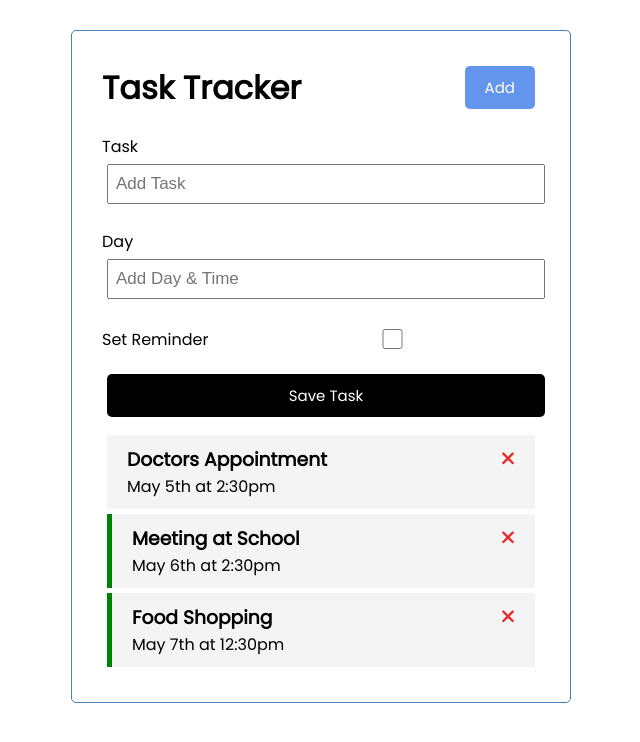
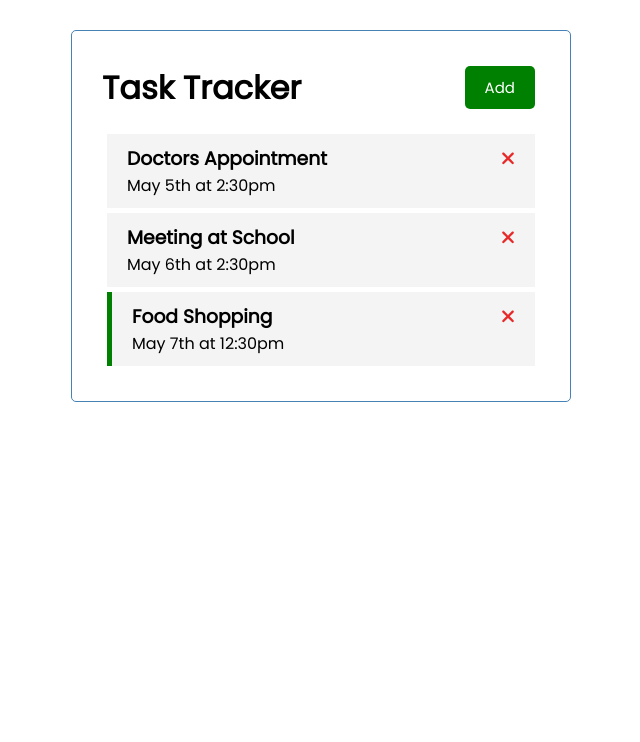
Before and after one commit to Petertran198/Task-tracker, an Angular app: page / in a window 1280 px wide. Shown: the top 742 px of the page, without its empty margins (319-959 px from the left). Built offline with nearby package versions, Linux system fonts and the light colour scheme; data requests are answered from the project's data file.

Commit message:
Added a way to pass/connect  data and change two ui element that are SIBLING components

```diff
--- a/db.json
+++ b/db.json
@@ -10,7 +10,7 @@
       "id": 2,
       "text": "Meeting at School",
       "day": "May 6th at 2:30pm",
-      "reminder": true
+      "reminder": false
     },
     {
       "id": 3,
--- a/src/app/components/add-task-form/add-task-form.component.html
+++ b/src/app/components/add-task-form/add-task-form.component.html
@@ -1,4 +1,4 @@
-<form class="mb-1" (ngSubmit)="onSubmit()">
+<form *ngIf="isTaskFormShown" class="mb-1" (ngSubmit)="onSubmit()">
   <div class="form-control">
     <label for="addTextField">Task</label>
     <input
--- a/src/app/components/add-task-form/add-task-form.component.ts
+++ b/src/app/components/add-task-form/add-task-form.component.ts
@@ -1,5 +1,6 @@
 import { Component, OnInit, Output, EventEmitter } from '@angular/core';
 import { Task } from 'src/app/data/Task';
+import { TaskUIService } from 'src/app/services/task-ui.service';
 @Component({
   selector: 'app-add-task-form',
   templateUrl: './add-task-form.component.html',
@@ -10,8 +11,16 @@ export class AddTaskFormComponent implements OnInit {
   addTextField: string;
   dayField: string;
   reminder: boolean = false;
+  isTaskFormShown: boolean = false;
 
-  constructor() {}
+  constructor(private taskUIService: TaskUIService) {
+    //This will allow us to be able to listen to the taskUiService and see if whatever is in OnToggleTask is changed
+    this.taskUIService
+      .onToggleTask()
+      .subscribe(
+        (taskShownBoolean) => (this.isTaskFormShown = taskShownBoolean)
+      );
+  }
 
   ngOnInit(): void {}
 
--- a/src/app/components/header/header.component.html
+++ b/src/app/components/header/header.component.html
@@ -1,9 +1,8 @@
 <header>
   <h1>{{ title }}</h1>
   <app-button
-    text="Add"
-    color="#6495ED
-  "
+    text="{{ isTaskFormShown ? 'Close' : 'Add' }}"
+    color="{{ isTaskFormShown ? 'red' : 'green' }}"
     (btnClick)="toggleAddTask()"
   ></app-button>
 </header>
--- a/src/app/components/header/header.component.ts
+++ b/src/app/components/header/header.component.ts
@@ -1,5 +1,7 @@
 import { Component, OnInit } from '@angular/core';
-
+// Allow us to listen/subscribe to the uiService act accordingly to the data passed
+import { Subscription } from 'rxjs';
+import { TaskUIService } from 'src/app/services/task-ui.service';
 @Component({
   selector: 'app-header',
   templateUrl: './header.component.html',
@@ -7,12 +9,22 @@ import { Component, OnInit } from '@angular/core';
 })
 export class HeaderComponent implements OnInit {
   title: string = 'Task Tracker';
+  isTaskFormShown: boolean = false;
+  subscription: Subscription;
 
-  constructor() {}
+  constructor(private taskUiService: TaskUIService) {
+    //This will allow us to be able to listen to the taskUiService and see if whatever is in OnToggleTask is changed
+    this.subscription = this.taskUiService
+      .onToggleTask()
+      .subscribe(
+        (taskShownBoolean) => (this.isTaskFormShown = taskShownBoolean)
+      );
+  }
 
   //Lifecycle method use this when u want ur code to run with application initialize
   ngOnInit(): void {}
+
   toggleAddTask() {
-    console.log('Adding Task');
+    this.taskUiService.toggleAddTask();
   }
 }
--- /dev/null
+++ b/src/app/services/task-ui.service.ts
@@ -0,0 +1,27 @@
+import { Injectable } from '@angular/core';
+// Need to import Observable and subject to be able to create a subscription for the child components to "communicate" with each other
+// A Subject is a special type of Observable that allows values to be multicasted to many Observers. The subjects are also observers because they can subscribe to another observable and get value from it, which it will multicast to all of its subscribers.
+import { Observable, Subject } from 'rxjs';
+@Injectable({
+  providedIn: 'root',
+})
+export class TaskUIService {
+  private isTaskFormShown: boolean;
+  private subject = new Subject<any>();
+
+  constructor() {}
+
+  //Switch boolean results of isTaskShown
+  //pass that boolean result to subject to then be used elsewhere
+  toggleAddTask() {
+    this.isTaskFormShown = !this.isTaskFormShown;
+    this.subject.next(this.isTaskFormShown);
+  }
+
+  onToggleTask(): Observable<any> {
+    // Hide the details of subject and basically only let the "observer" side of subject allowing only the subscribe method to be used.
+    //Basically to prevent a leaky abstraction when you don't want people to be able to ".next()" the observable results if u send subject by itself.
+    //This method will then be used in other components to listen for change of observable.subscribe
+    return this.subject.asObservable();
+  }
+}
```
Also changed, not shown: 1 other file (tests, documents, lock files or other folders).
